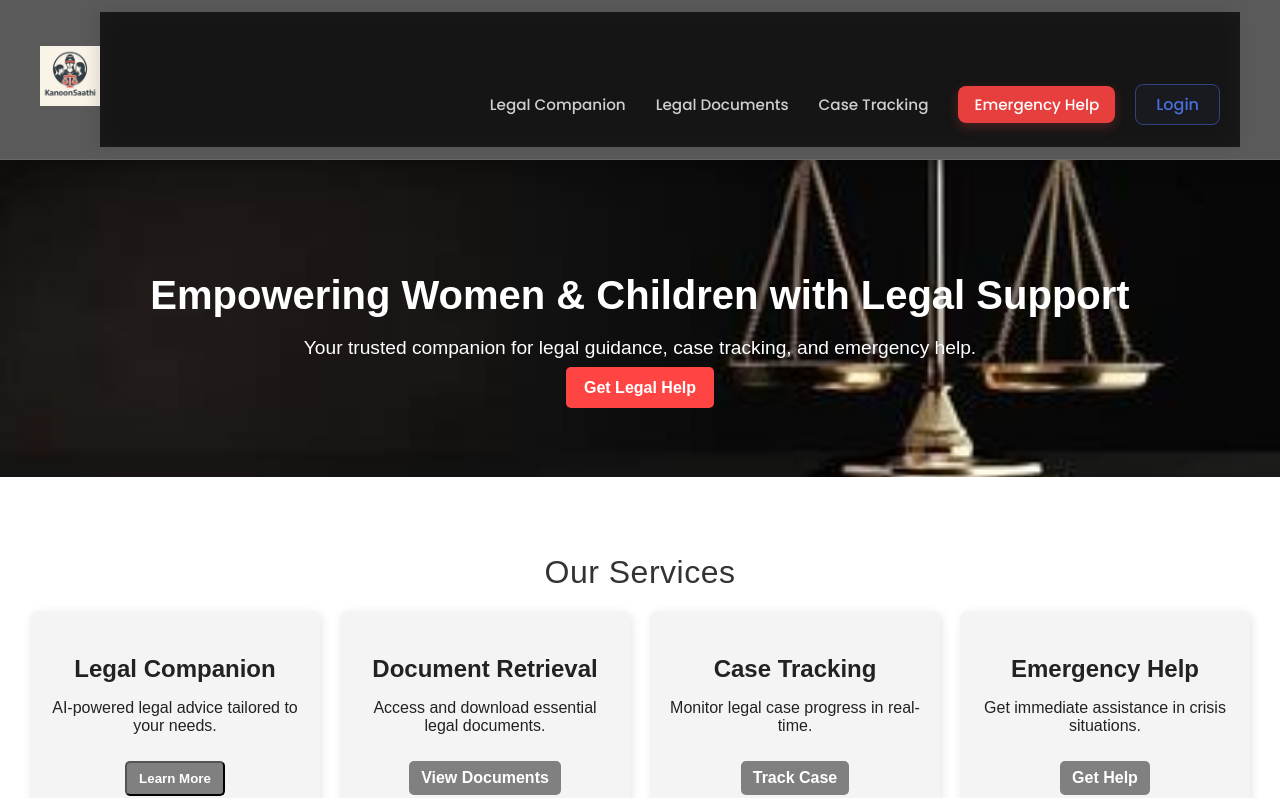
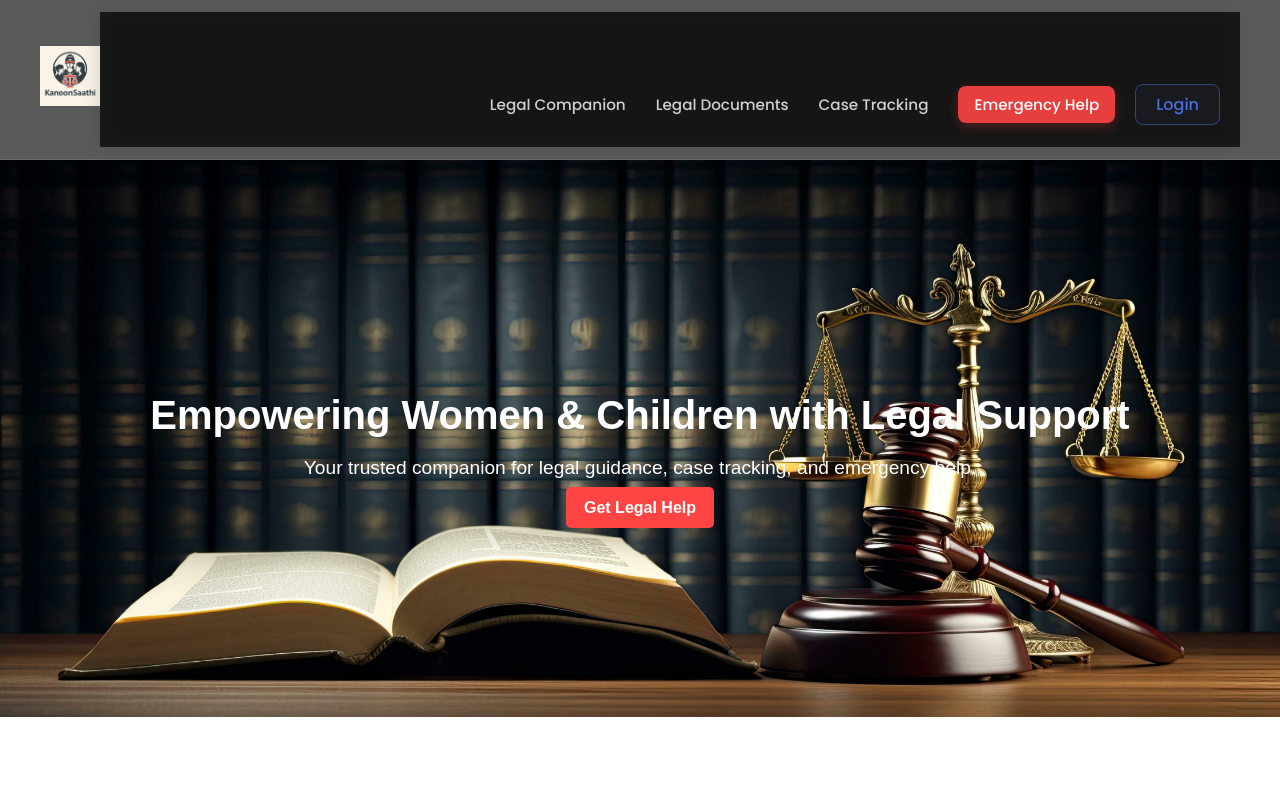
Before and after one commit to CMPN-CODECELL/Syrus2025_OpenInnovation_HackAttackers, a React (Create React App) app in the folder frontend/legal-advisor/: page / in a window 1280 px wide. Shown: the top 798 px of the page. Built offline with nearby package versions, Linux system fonts and the light colour scheme.

Commit message:
fix: home ui

```diff
--- a/frontend/legal-advisor/src/pages/HomePage.css
+++ b/frontend/legal-advisor/src/pages/HomePage.css
@@ -4,10 +4,11 @@
 }
 
 .hero {
-  background: url("../../public/assets/hero-bg.jpg") center/cover no-repeat;
+  background: url("../../public/assets/home.jpg") center/cover no-repeat;
   color: white;
   text-align: center;
-  padding: 80px 20px;
+  padding: 200px 20px;
+  top: 0px;
 }
 
 .hero-content h1 {
```
Also changed, not shown: frontend/legal-advisor/public/assets/home.jpg (added).
